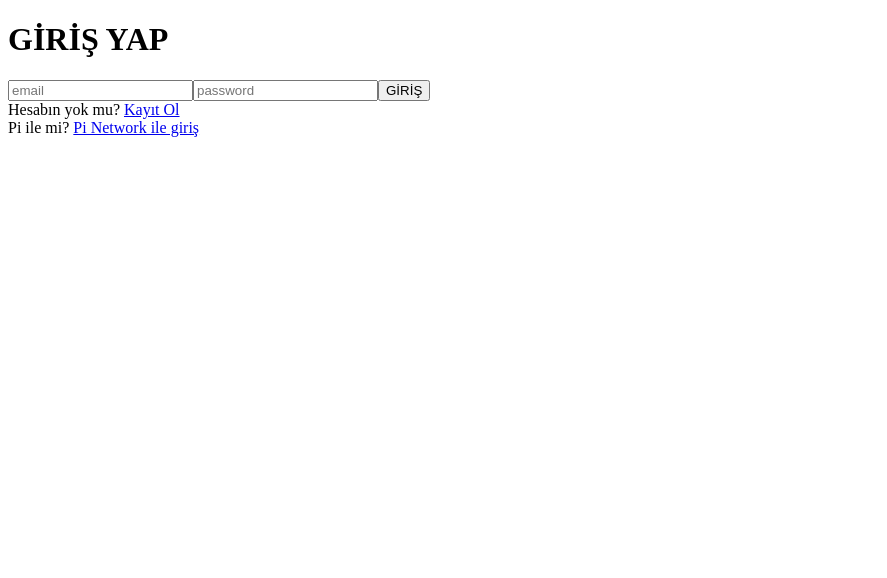
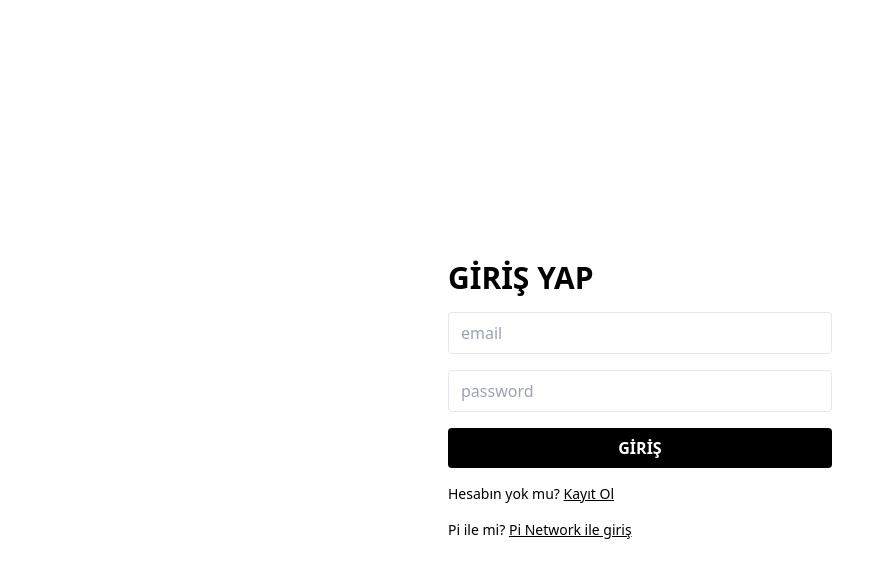
Before and after one commit to Bugsbuny24/tradepi, a Next.js app: page /auth/login in a window 1280 px wide. Shown: the top 578 px of the page, without its empty margins (0-887 px from the left). Built offline with nearby package versions, Linux system fonts and the light colour scheme.

Commit message:
Create layout.tsx

```diff
--- /dev/null
+++ b/app/layout.tsx
@@ -0,0 +1,18 @@
+import "./globals.css";
+
+export const metadata = {
+  title: "SnapLogic",
+  description: "The Universal Data Visualization Bridge",
+};
+
+export default function RootLayout({
+  children,
+}: {
+  children: React.ReactNode;
+}) {
+  return (
+    <html lang="tr">
+      <body>{children}</body>
+    </html>
+  );
+}
```
